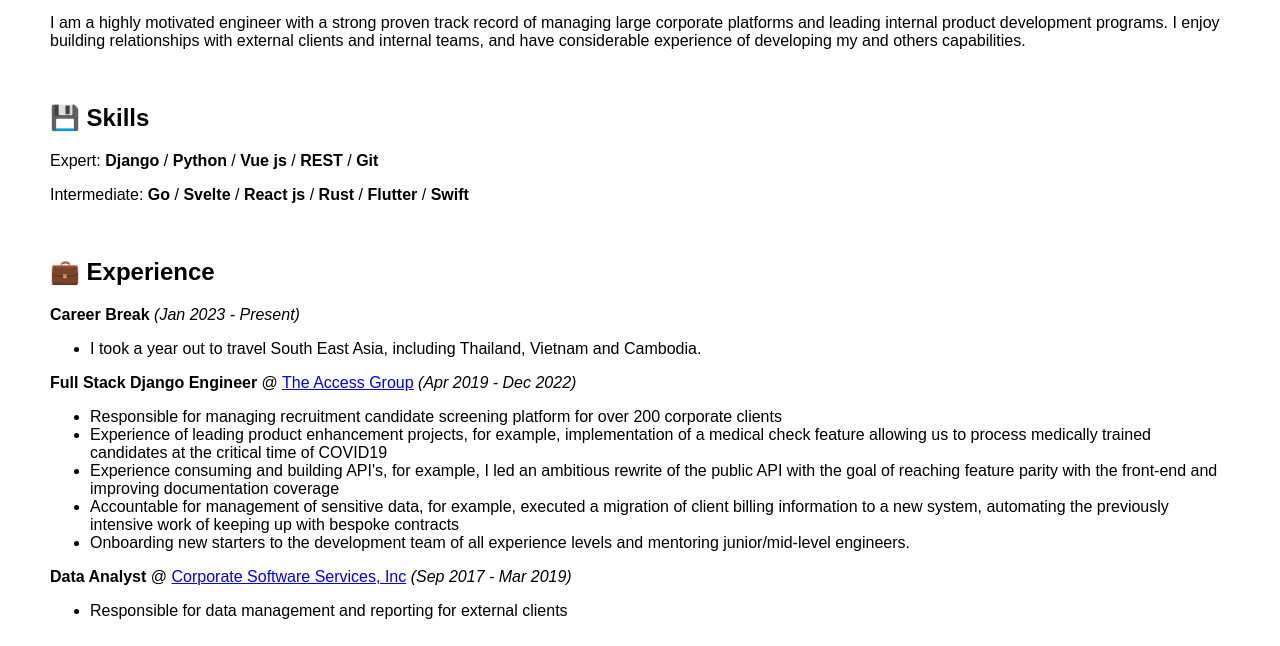
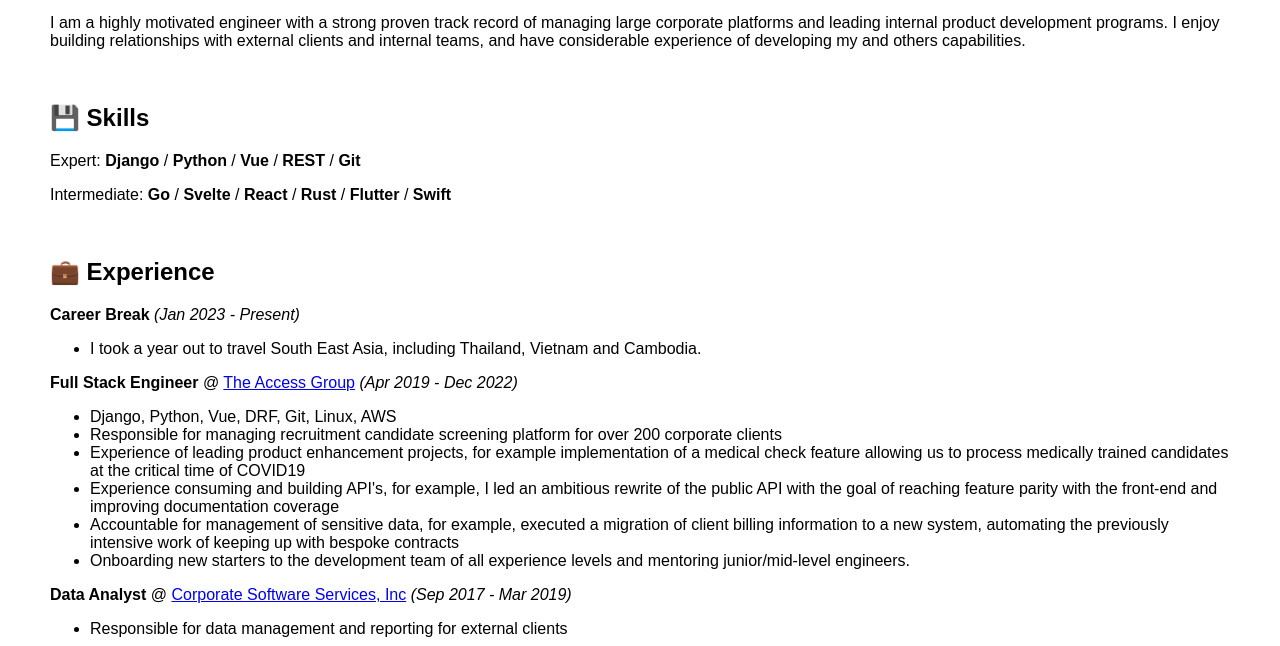
Before and after one commit to tspring5000/tspring5000.github.io, a plain HTML site: page index.html in a window 1280 px wide. Shown: the part 154-800 px from the top of the page. Drawn offline with Linux system fonts and the light colour scheme.

Commit message:
Add tech stack info

```diff
--- a/index.html
+++ b/index.html
@@ -24,8 +24,8 @@
     <br>
 
     <h2>💾 Skills</h2>
-    <p>Expert: <strong>Django</strong> / <strong>Python</strong> / <strong>Vue js</strong> / <strong>REST</strong> / <strong>Git</strong></p>
-    <p>Intermediate: <strong>Go</strong> / <strong>Svelte</strong> / <strong>React js</strong> / <strong>Rust</strong> / <strong>Flutter</strong> / <strong>Swift</strong></p>
+    <p>Expert: <strong>Django</strong> / <strong>Python</strong> / <strong>Vue</strong> / <strong>REST</strong> / <strong>Git</strong></p>
+    <p>Intermediate: <strong>Go</strong> / <strong>Svelte</strong> / <strong>React</strong> / <strong>Rust</strong> / <strong>Flutter</strong> / <strong>Swift</strong></p>
     <br>
 
     <h2>💼 Experience</h2>
@@ -34,13 +34,16 @@
         <li> I took a year out to travel South East Asia, including Thailand, Vietnam and Cambodia.</li>
     </ul>
 
-    <p><strong>Full Stack Django Engineer</strong> @ <a href="https://www.theaccessgroup.com/">The Access Group</a> <em>(Apr 2019 - Dec 2022)</em> <br></p>
+    <p><strong>Full Stack Engineer</strong> @ <a href="https://www.theaccessgroup.com/">The Access Group</a> <em>(Apr 2019 - Dec 2022)</em> <br></p>
     <ul>
+        <li>
+            Django, Python, Vue, DRF, Git, Linux, AWS
+        </li>
         <li>
             Responsible for managing recruitment candidate screening platform for over 200 corporate clients
         </li>
         <li>
-            Experience of leading product enhancement projects, for example,
+            Experience of leading product enhancement projects, for example
             implementation of a medical check feature allowing us to process medically trained candidates at the critical time of COVID19
         </li>
         <li>
```
Also changed, not shown: 3 other files.
